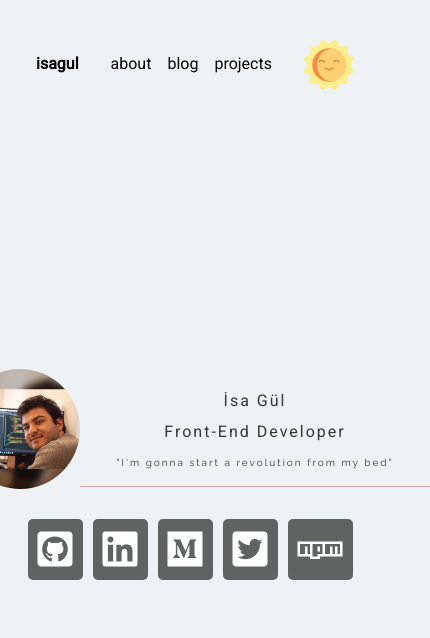
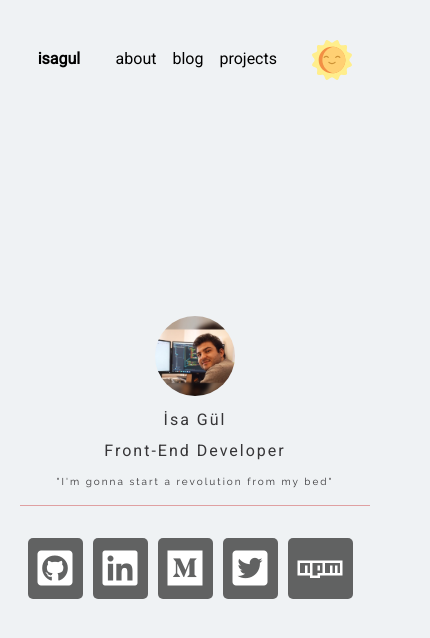
Before and after one commit to isagul/isagul.github.io, a React (Create React App) app: page / in a window 390 px wide. Shown: the top 638 px of the page, 430 px wide, since content can reach past the window. Built offline with nearby package versions, Linux system fonts and the light colour scheme.

Commit message:
responsive bug was fixed

```diff
--- a/src/App.scss
+++ b/src/App.scss
@@ -11,5 +11,6 @@
     align-items: center;
     justify-content: center;
     height: 80%;
+    padding: 10px;
   }
 }
--- a/src/components/header/index.js
+++ b/src/components/header/index.js
@@ -34,9 +34,9 @@ const Header = (props) => {
                 <div className="theme-icon" onClick={toggleTheme}>
                     {
                         theme === 'light' ?
-                            <img src={require('../../assets/images/sun.svg')} width="50" height="50" alt="Sun free icon" title="Moon free icon" />
+                            <img src={require('../../assets/images/sun.svg')} width="40" height="40" alt="Sun free icon" title="Moon free icon" />
                             :
-                            <img src={require('../../assets/images/night.svg')} width="50" height="50" alt="Moon free icon" title="Sun free icon" />
+                            <img src={require('../../assets/images/night.svg')} width="40" height="40" alt="Moon free icon" title="Sun free icon" />
                     }
                 </div>
             </div>
--- a/src/components/profile/style.scss
+++ b/src/components/profile/style.scss
@@ -2,11 +2,13 @@
     display: flex;
     flex-direction: row;
     margin-bottom: 1rem;
+    width:100%;
+    justify-content: center;
     img {
       border-radius: 50%;
       height:120px;
       width:120px;
-      margin-right: 5%;
+      margin-right: 10px;
     }
     .profile-info {
       display: flex;
@@ -15,7 +17,7 @@
       border-left-color: #CF5050;
       border-left-width: 1px;
       border-left-style: solid;
-      padding-left: 5%;
+      padding-left: 10px;
       width: 350px;
       @media only screen and (max-width: 425px) {
         border-left: none;
@@ -41,8 +43,11 @@
   @media screen and (max-width: 420px) {
     .profile{
       margin-left:0;
+      flex-direction: column;
       img {
         margin-right: 0;
+        height:80px;
+        width:80px;
       }
       .profile-info {
         padding-left: 0;
--- a/src/components/projects/style.scss
+++ b/src/components/projects/style.scss
@@ -83,3 +83,11 @@
         color: #718096;
     }
 }
+
+@media screen and (max-width: 420px) {
+    .info {
+        h1 {
+            font-size: 20px;
+        }
+    }
+  }
--- a/src/styles/global.js
+++ b/src/styles/global.js
@@ -39,4 +39,8 @@ export const GlobalStyles = createGlobalStyle`
     color: ${({ theme }) => theme.projectLiveColor};
   }
 
+  .about-me div {
+    background: ${({ theme }) => theme.aboutBackgroundColor};
+  }
+
   `;
--- a/src/styles/media.query.css
+++ b/src/styles/media.query.css
@@ -85,7 +85,7 @@
   }
 
   .profile-info {
-    margin-top: 8%;
+    margin-top: 1rem;
     align-items: center;
   }
 
--- a/src/styles/theme.js
+++ b/src/styles/theme.js
@@ -6,7 +6,8 @@ export const lightTheme = {
     projectNameColor: 'black',
     projectInfoColor: 'rgb(74, 85, 104)',
     projectBorderColor: '',
-    projectLiveColor: 'black'
+    projectLiveColor: 'black',
+    aboutBackgroundColor: '#262626b3'
 }
 
 export const darkTheme = {
@@ -15,7 +16,8 @@ export const darkTheme = {
     headerColor: 'white',
     projectHeaderColor: 'white',
     projectNameColor: '#CF5050',
-    projectInfoColor: 'white',
+    projectInfoColor: '#718096',
     projectBorderColor: '',
-    projectLiveColor: 'white'
+    projectLiveColor: 'white',
+    aboutBackgroundColor: '#15202B'
 }
```
